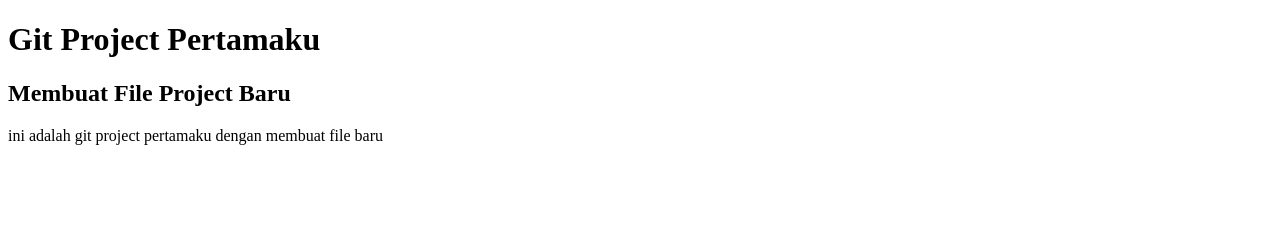
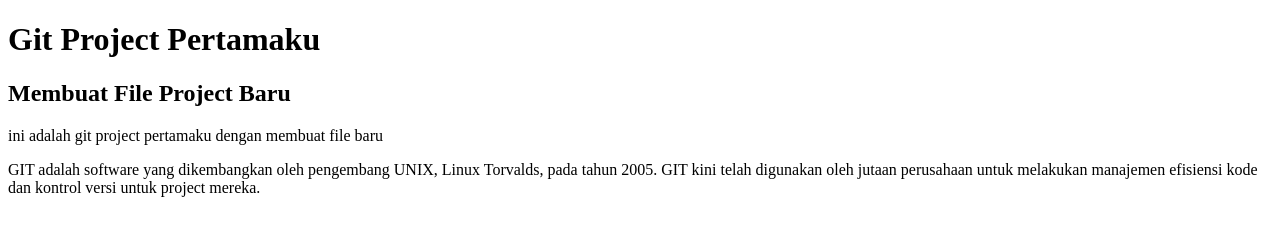
Before and after one commit to Fauzaaannn/web_git, a plain HTML site: page index.html in a window 1280 px wide. Drawn offline with Linux system fonts and the light colour scheme.

Commit message:
Adding text p

```diff
--- a/index.html
+++ b/index.html
@@ -9,5 +9,8 @@
     <h1>Git Project Pertamaku</h1>
     <h2>Membuat File Project Baru</h2>
     <p>ini adalah git project pertamaku dengan membuat file baru</p>
+    <p>GIT adalah software yang dikembangkan oleh pengembang UNIX, Linux Torvalds, pada tahun 2005.
+        GIT kini telah digunakan oleh jutaan perusahaan untuk melakukan manajemen efisiensi kode dan kontrol versi untuk project mereka.
+    </p>
 </body>
 </html>
```
